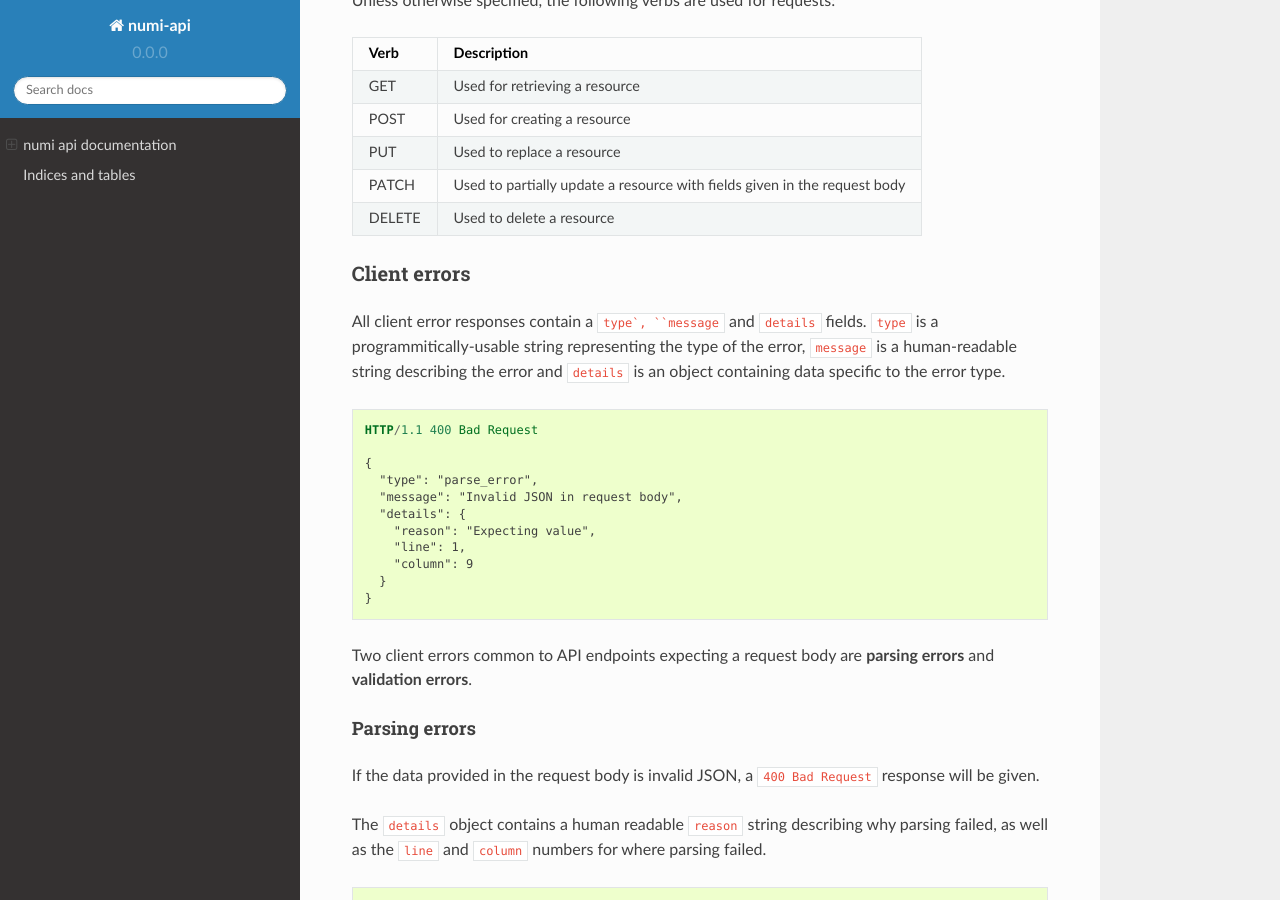
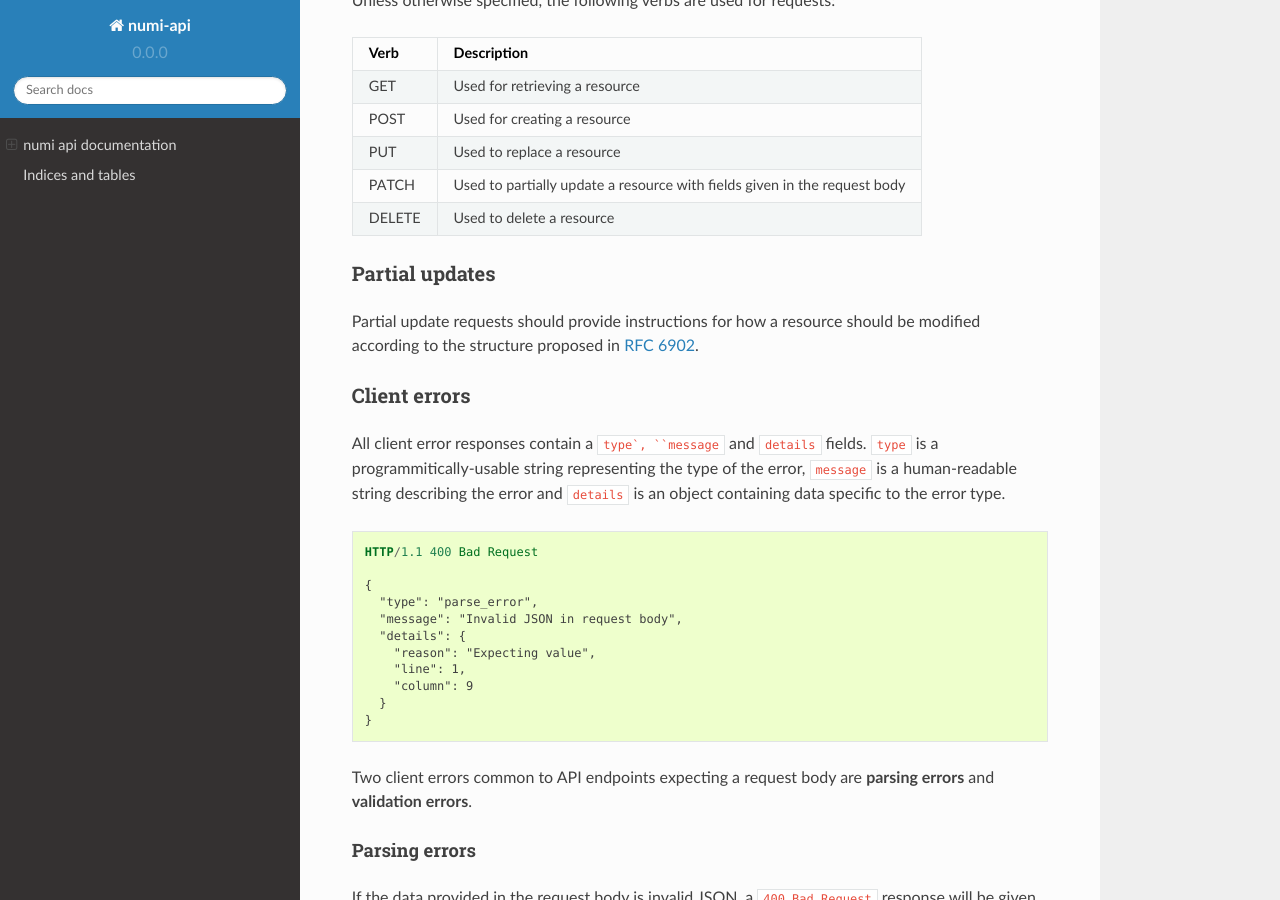
Before and after one commit to praekelt/numi-api, a Sphinx documentation site: the page built from docs/index.rst, in a window 1280 px wide and 900 px high, scrolled down 520 px. Built offline with Sphinx 7.4.7 and the Read the Docs theme 2.0.0, drawn with Linux system fonts in a browser that asks for light colours.

Commit message:
Document patching in overview

```diff
--- a/docs/index.rst
+++ b/docs/index.rst
@@ -44,6 +44,16 @@ Unless otherwise specified, the following verbs are used for requests:
 +--------+------------------------------------------------------------+
 | DELETE | Used to delete a resource                                  |
 +--------+------------------------------------------------------------+
+
+Partial updates
+~~~~~~~~~~~~~~~
+
+Partial update requests should provide instructions for how a resource should be modified according to the structure proposed in `RFC 6902`_.
+
+.. _RFC 6902: http://tools.ietf.org/html/rfc6902#section-4.6
+
+.. TODO patch example once we have an API endpoint supporting this
+
 
 Client errors
 ~~~~~~~~~~~~~
```
